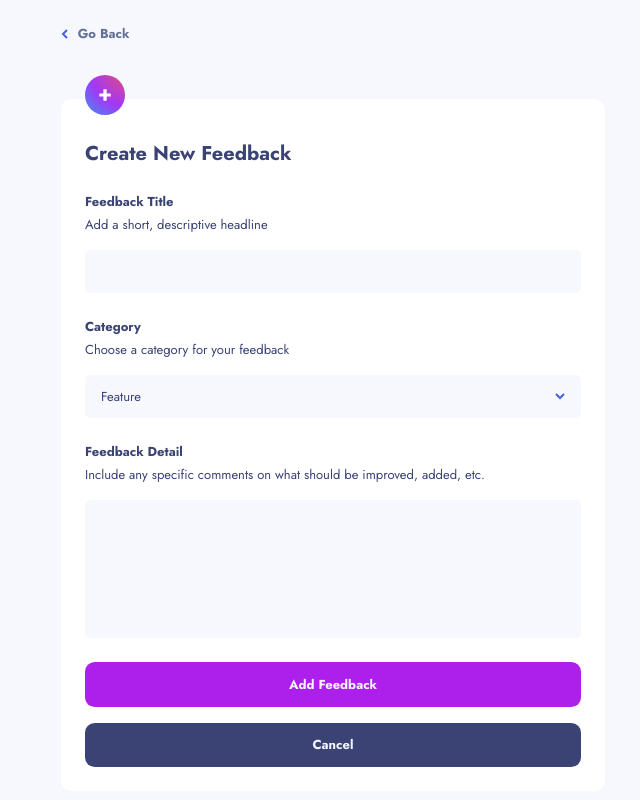
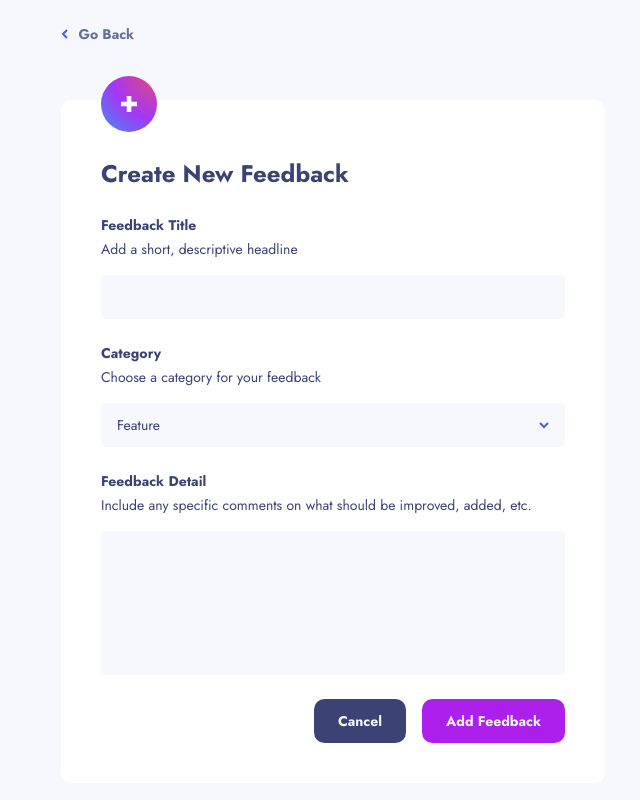
Before and after one commit to ReversalGM/product-feedback-app, a React (Vite) app: page /new in a window 1280 px wide. Shown: the whole page, without its empty margins (307-947 px from the left). Built offline with nearby package versions, Linux system fonts and the light colour scheme.

Commit message:
add tablet styles for NewFeedback page

```diff
--- a/src/components-pages/NewFeedback/NewFeedback.css
+++ b/src/components-pages/NewFeedback/NewFeedback.css
@@ -29,3 +29,9 @@
   width: 100%;
   max-width: 34rem;
 }
+
+@media (min-width: 500px) {
+  .NewFeedback__header__btn {
+    font-size: 0.875rem;
+  }
+}
--- a/src/components/FeedbackForm/FeedbackForm.css
+++ b/src/components/FeedbackForm/FeedbackForm.css
@@ -10,7 +10,7 @@
 
 .FeedbackForm__form__icon {
   align-self: flex-start;
-  transform: translatey(-3rem);
+  transform: translateY(-3rem);
   margin-bottom: -3rem;
   width: 2.5rem;
   height: 2.5rem;
@@ -81,9 +81,51 @@
   background-color: var(--primary-purple);
   font-weight: 700;
   font-size: inherit;
-  padding: 0.8rem;
+  padding: 0.66rem;
+}
+
+.FeedbackForm__form__btn:hover {
+  opacity: 0.75;
 }
 
 .FeedbackForm__form__btn--blue {
   background-color: var(--secondary-dark-blue);
 }
+
+@media (min-width: 500px) {
+  .FeedbackForm__form {
+    padding: 2.5rem;
+  }
+  .FeedbackForm__form__icon {
+    transform: translateY(-4rem);
+    margin-bottom: -4rem;
+    width: 3.5rem;
+    height: 3.5rem;
+  }
+
+  .FeedbackForm__form__heading {
+    font-size: 1.5rem;
+  }
+
+  .FeedbackForm__input-group {
+    font-size: 0.875rem;
+  }
+
+  .FeedbackForm__input-group--btn {
+    display: flex;
+    flex-direction: row-reverse;
+    justify-content: space-between;
+    gap: 1rem;
+    font-size: 0.8125rem;
+
+    font-size: 0.875rem;
+  }
+
+  .FeedbackForm__form__btn {
+    padding: 0.75rem 1.5rem;
+  }
+
+  .FeedbackForm__form__btn-cancel {
+    margin-left: auto;
+  }
+}
--- a/src/components/FeedbackForm/FeedbackForm.jsx
+++ b/src/components/FeedbackForm/FeedbackForm.jsx
@@ -73,7 +73,7 @@ export function FeedbackForm() {
       </div>
       <div className="FeedbackForm__input-group--btn">
         <Button className="FeedbackForm__form__btn">Add Feedback</Button>
-        <Button className="FeedbackForm__form__btn FeedbackForm__form__btn--blue">
+        <Button className="FeedbackForm__form__btn FeedbackForm__form__btn--blue FeedbackForm__form__btn-cancel">
           Cancel
         </Button>
       </div>
```
